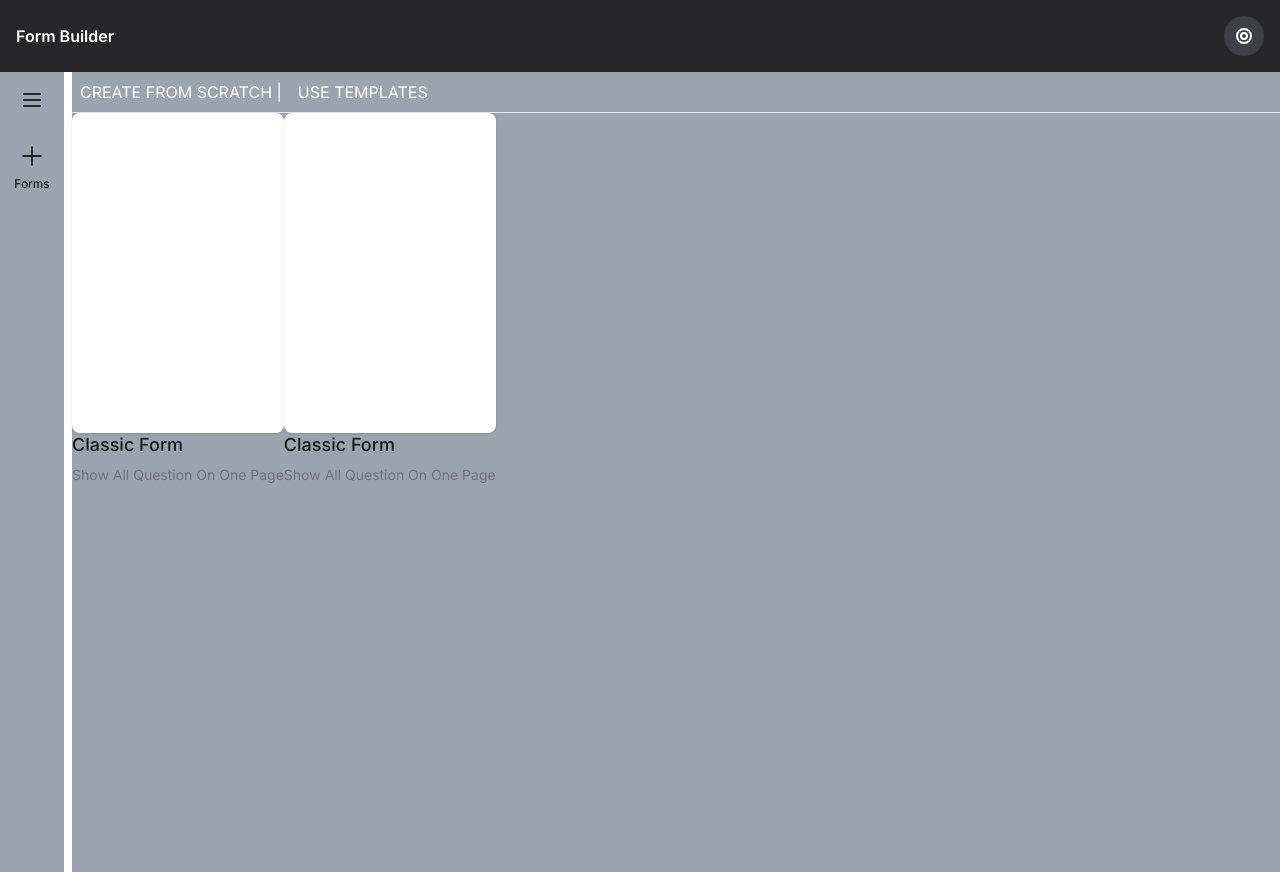
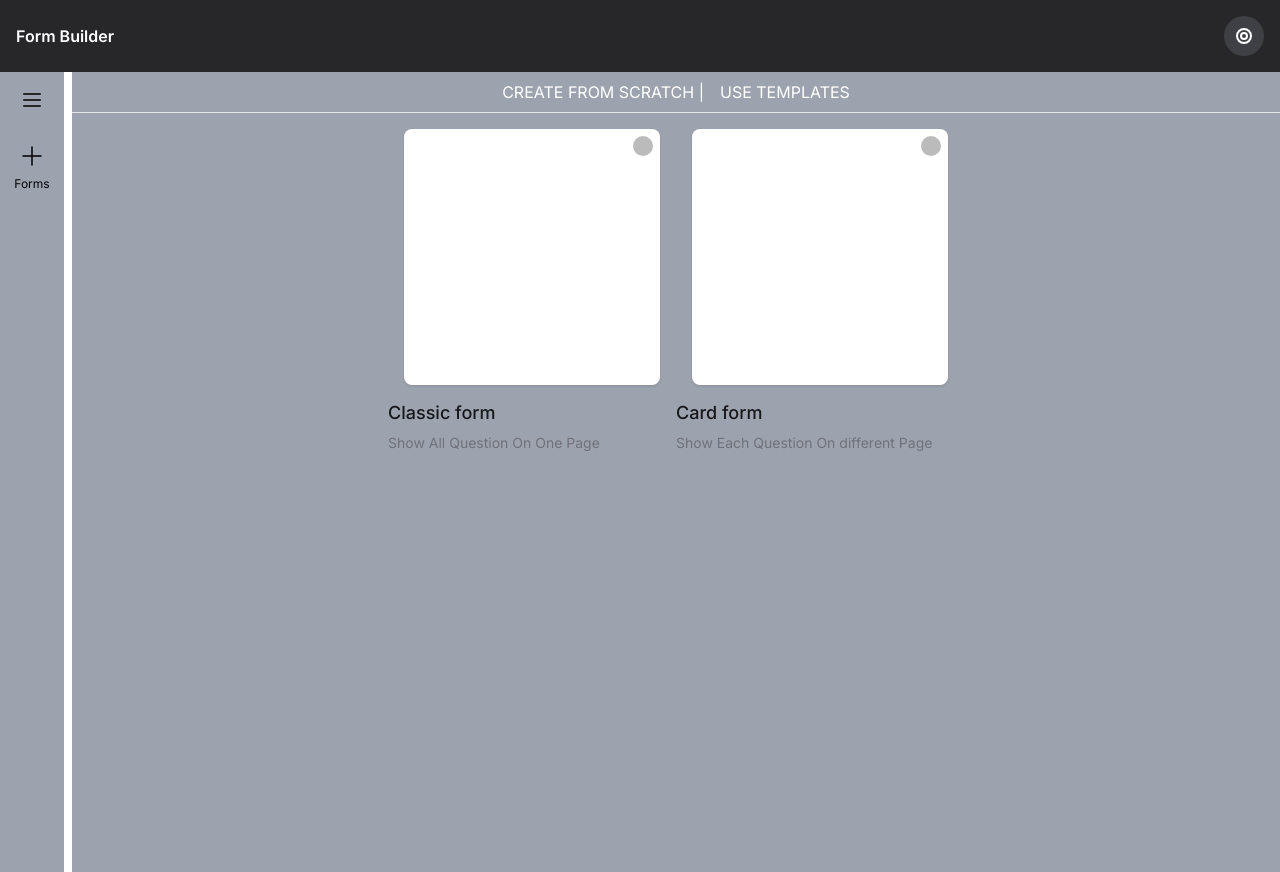
Before and after one commit to ranavijaysingh/Generic-form-builder, a Next.js app: page /build in a window 1280 px wide. Both pictures are taken after a click on the button "NEW FORM". Built offline with nearby package versions, Linux system fonts and the light colour scheme.

Commit message:
classic card form selection

```diff
--- a/src/app/build/page.tsx
+++ b/src/app/build/page.tsx
@@ -9,7 +9,7 @@ export default function Page() {
 
   const [state, setState] = useState(1)
   const newFormClick = () => {
-      setState(2);
+      setState(state+1);
     };
 
   return (
--- a/src/app/globals.css
+++ b/src/app/globals.css
@@ -21,8 +21,25 @@ body {
   background: var(--foreground-rgb);
 }
 
+
 @layer utilities {
   .text-balance {
     text-wrap: balance;
   }
 }
+
+.btnGroup{
+  display: flex;
+  flex-direction: row;
+  justify-content: center;
+
+}
+.dot{
+  width: 20px;
+  height: 20px;
+  background-color: #bbb;
+  border-radius: 50%;
+  display: inline-block;
+  float: inline-end;
+  margin: 7px;
+}
--- a/src/components/common/button.tsx
+++ b/src/components/common/button.tsx
@@ -22,8 +22,7 @@ interface IButtonProps {
 }
 
 export default function Button(props: IButtonProps) {
-      return (<div>
-        {btnTypeDecide(props)}
-      </div>
-      );
+      return (<>
+                {btnTypeDecide(props)}
+      </>);
 }
--- a/src/components/common/scratchForm.tsx
+++ b/src/components/common/scratchForm.tsx
@@ -1,13 +1,24 @@
-export default function cratchForm() {
+import Styles from '../../layouts/build.module.css'
+
+interface IScratchForm {
+    formType: string;
+    formDescription: string;
+    onClick: () => void;
+}
+
+export default function ScratchForm(props: IScratchForm) {
     return (
-        <div className="">
-            <div className="bg-white shadow sm:rounded-lg">
-                <div className="h-80">
+        <div onClick={props.onClick}>
+            <div className="bg-white shadow sm:rounded-lg  m-4">
+                <div className="h-64 w-64">
+                    {/* rightside circle OLD REFERENCE*/}
+                    {/* <span className={`${Styles.dot}`} /> */}
+                    <span className='dot'></span>
                 </div>
             </div>
-            <h3 className="text-lg leading-6 font-medium text-zinc-900">Classic Form</h3>
+            <h3 className="text-lg leading-6 font-medium text-zinc-900 my-div" onClick={props.onClick}>{props.formType} form</h3>
             <div className="mt-2 max-w-xl text-sm text-zinc-500">
-                <p>Show All Question On One Page</p>
+                <p>{props.formDescription}</p>
             </div>
          </div>
     )
--- /dev/null
+++ b/src/layouts/build.module.css
@@ -0,0 +1,16 @@
+/* No longer in Use */
+.btnGroup{
+    display: flex;
+    flex-direction: row;
+    justify-content: center;
+
+}
+.dot{
+    width: 20px;
+    height: 20px;
+    background-color: #bbb;
+    border-radius: 50%;
+    display: inline-block;
+    float: inline-end;
+    margin: 7px;
+}
--- a/src/layouts/build.tsx
+++ b/src/layouts/build.tsx
@@ -3,6 +3,7 @@ import React, { useState } from "react";
 import FormsList from "./formsList";
 import { Forms } from "@/mockData";
 import FormTemplate from "./formTemplate";
+import Styles from './build.module.css';
 
 interface IBuildProps {
   state: number;
@@ -10,6 +11,10 @@ interface IBuildProps {
 }
 
 export default function BuildLayout(props: IBuildProps) {
+
+
+  const [isFormType, setIsFormType] = useState('');
+
   return (
     <div className="w-full flex flex-col ml-2 bg-gray-400">
       {/* Step1 */}
@@ -24,19 +29,19 @@ export default function BuildLayout(props: IBuildProps) {
         </>
       )}
       {/* Step2 */}
-      {props.state == 2 && (
-        <>
-          <div className="flex flex-row justify-center w-full">
-            <Button text="Create from SCRATCH |" btnType="open" />
-            <Button text="USE TEMPLATES" btnType="open"/>
-          </div>
-          <hr></hr>
+      {props.state == 2 && ( <>
+            <div className="btnGroup">
+              <Button text="Create from SCRATCH |" btnType="open"/>
+              <Button text="USE TEMPLATES" btnType="open"/>
+
+            </div>
+            <hr></hr>
+            <FormTemplate isFormType={isFormType} setIsFormType={setIsFormType}/>
+
+          </>)}
+
           {/* Step3 */}
 
-            <FormTemplate />
-
-        </>
-      )}
     </div>
   );
 }
--- a/src/layouts/formTemplate.tsx
+++ b/src/layouts/formTemplate.tsx
@@ -1,11 +1,25 @@
-import ScratchForm from "@/components/common/scratchForm"
+import ScratchForm from "@/components/common/scratchForm";
+import { useState } from "react";
 
-export default function FormTemplate() {
+interface IFormTemplate{
+    isFormType: string;
+    setIsFormType: (formType:string)=>void
+}
+
+export default function FormTemplate(props: IFormTemplate) {
+
+    const handleClick = (formType:string) =>{
+        props.setIsFormType(formType);
+        console.log(props.isFormType);
+    }
     return (
-        <div className="flex justify-center m-2">
-            <ScratchForm></ScratchForm>
-            <ScratchForm></ScratchForm>
+        <>
+        <div className='btnGroup mt-5'>
+            <ScratchForm formType="Classic" onClick = {() => handleClick("Classic")} formDescription="Show All Question On One Page"></ScratchForm>
+            <ScratchForm formType="Card" onClick={()=> handleClick('Card')} formDescription="Show Each Question On different Page"></ScratchForm>
         </div>
+
+        </>
     )
 
 }
--- a/src/layouts/formsList.tsx
+++ b/src/layouts/formsList.tsx
@@ -11,8 +11,8 @@ function FormsList(props: IFormsListProps) {
 
   return (
     <div className="flex flex-col w-full gap-2 p-5">
-      {forms.map((form) => (
-        <List formName={form.name} date={form.modifiedDate} />
+      {forms.map((form, index) => (
+        <List formName={form.name} key={index} date={form.modifiedDate} />
       ))}
     </div>
   );
--- a/src/mockData.ts
+++ b/src/mockData.ts
@@ -15,3 +15,16 @@ export const Forms = [
     modifiedDate: "14/05/2024",
   },
 ];
+
+export const FormChoose = [
+  {
+    id: 1,
+    text: "Create from SCRATCH",
+    btnType: "open"
+  },
+  {
+    id: 2,
+    text: "USE TEMPLATES",
+    btnType: "open"
+  }
+]
```
